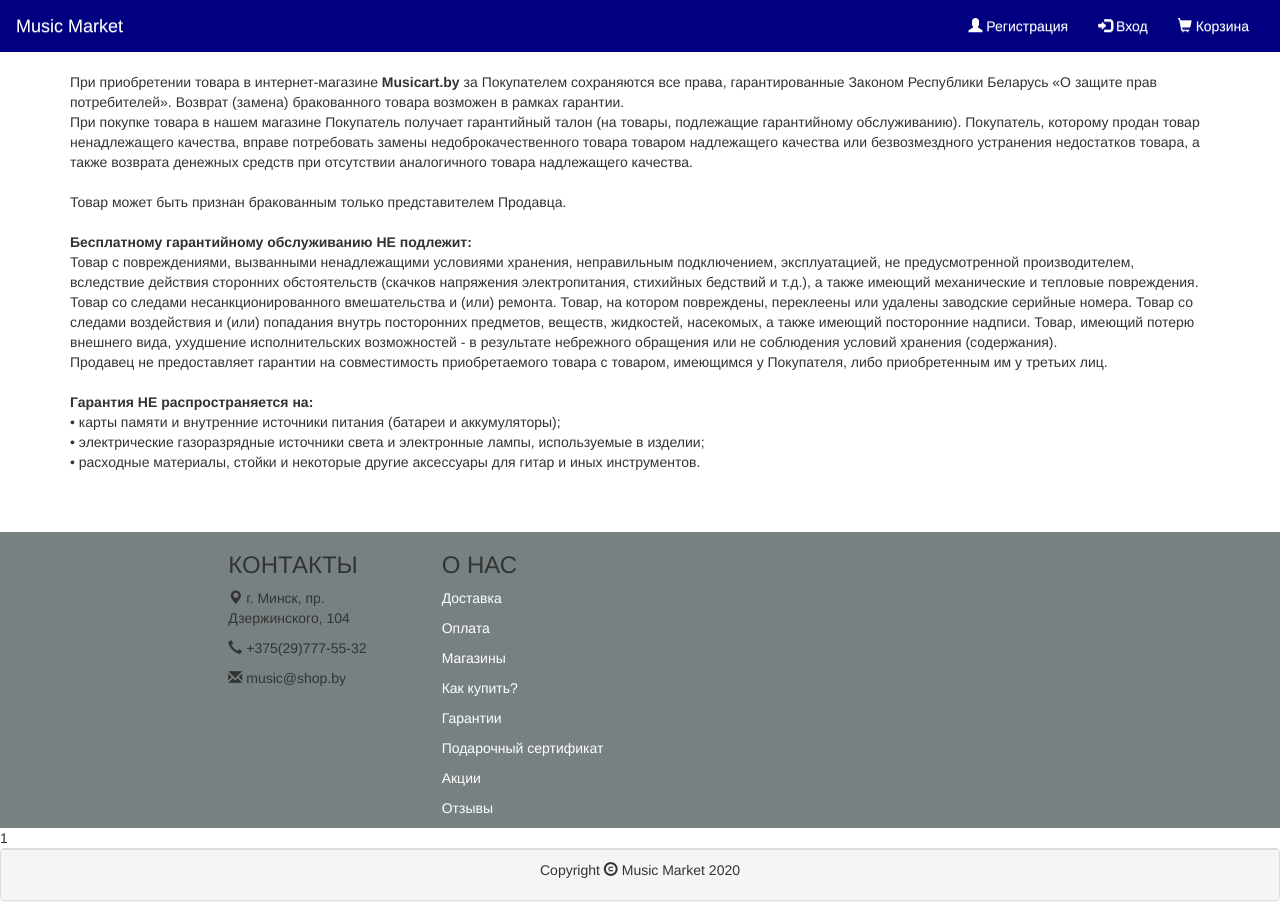
After one commit to catherinematus/django-market, a Django app: page /warranty/ in a window 1280 px wide. The commit adds this page. Run offline with Django 3.2, Linux system fonts and the light colour scheme; some libraries are stand-ins or nearby versions.

Commit message:
add warranty

```diff
--- a/music_market/templates/product/base.html
+++ b/music_market/templates/product/base.html
@@ -66,7 +66,7 @@
                  <p><a href="{% url 'payment' %}" style="color:white">Оплата</a></p>
                  <p><a href="#" style="color:white">Магазины</a></p>
                  <p><a href="#" style="color:white">Как купить?</a></p>
-                 <p><a href="#" style="color:white">Гарантии</a></p>
+                 <p><a href="{% url 'warranty' %}" style="color:white">Гарантии</a></p>
                  <p><a href="#" style="color:white">Подарочный сертификат</a></p>
                  <p><a href="#" style="color:white">Акции</a></p>
                  <p><a href="{% url 'review' %}" style="color:white">Отзывы</a></p>
--- /dev/null
+++ b/music_market/templates/product/warranty.html
@@ -0,0 +1,42 @@
+{% extends 'product/base.html' %}
+
+{% block content %}
+
+<div class="container">
+
+    <p>
+        При приобретении товара в интернет-магазине <b>Musicart.by</b> за Покупателем сохраняются все права,
+        гарантированные Законом Республики Беларусь «О защите прав потребителей».
+        Возврат (замена) бракованного товара возможен в рамках гарантии.<br>
+        При покупке товара в нашем магазине Покупатель получает гарантийный талон
+        (на товары, подлежащие гарантийному обслуживанию). Покупатель, которому продан товар ненадлежащего качества,
+        вправе потребовать замены недоброкачественного товара товаром надлежащего качества
+        или безвозмездного устранения недостатков товара,
+        а также возврата денежных средств при отсутствии аналогичного товара надлежащего качества.<br>
+        <br>
+        Товар может быть признан бракованным только представителем Продавца.<br>
+        <br>
+        <b>Бесплатному гарантийному обслуживанию НЕ подлежит:</b><br>
+        Товар с повреждениями, вызванными ненадлежащими условиями хранения, неправильным подключением,
+        эксплуатацией, не предусмотренной производителем, вследствие действия сторонних обстоятельств
+         (скачков напряжения электропитания, стихийных бедствий и т.д.), а также имеющий механические и тепловые повреждения.
+         Товар со следами несанкционированного вмешательства и (или) ремонта.
+        Товар, на котором повреждены, переклеены или удалены заводские серийные номера.
+        Товар со следами воздействия и (или) попадания внутрь посторонних предметов, веществ, жидкостей, насекомых,
+        а также имеющий посторонние надписи.
+        Товар, имеющий потерю внешнего вида, ухудшение исполнительских возможностей - в результате небрежного обращения
+        или не соблюдения условий хранения (содержания).<br>
+        Продавец не предоставляет гарантии на совместимость приобретаемого товара с товаром, имеющимся у Покупателя, либо приобретенным им у третьих лиц.<br>
+        <br>
+        <b>Гарантия НЕ распространяется на:</b><br>
+        • карты памяти и внутренние источники питания (батареи и аккумуляторы);<br>
+        • электрические газоразрядные источники света и электронные лампы, используемые в изделии;<br>
+        • расходные материалы, стойки и некоторые другие аксессуары для гитар и иных инструментов.
+
+    </p>
+
+
+</div>
+
+
+{% endblock %}
--- a/music_market/urls.py
+++ b/music_market/urls.py
@@ -2,7 +2,7 @@ from django.urls import path
 from . import views
 from .views import home_page, product_category, product_subcategory, product_detail,\
     product_to_basket, product_in_basket, product_remove_basket, product_leave_basket, login_user, register, review, \
-    add_review, delivery, payment
+    add_review, delivery, payment, warranty
 
 urlpatterns = [
 
@@ -20,6 +20,7 @@ urlpatterns = [
     path('add_review/', add_review, name='add_review'),
     path('delivery/', delivery, name='delivery'),
     path('payment/', payment, name='payment'),
+    path('warranty/', warranty, name='warranty'),
 
     path('', home_page, name='home_page'),
 
--- a/music_market/views.py
+++ b/music_market/views.py
@@ -216,3 +216,6 @@ def delivery(request):
 
 def payment(request):
     return render(request, 'product/payment.html')
+
+def warranty(request):
+    return render(request, 'product/warranty.html')
```
